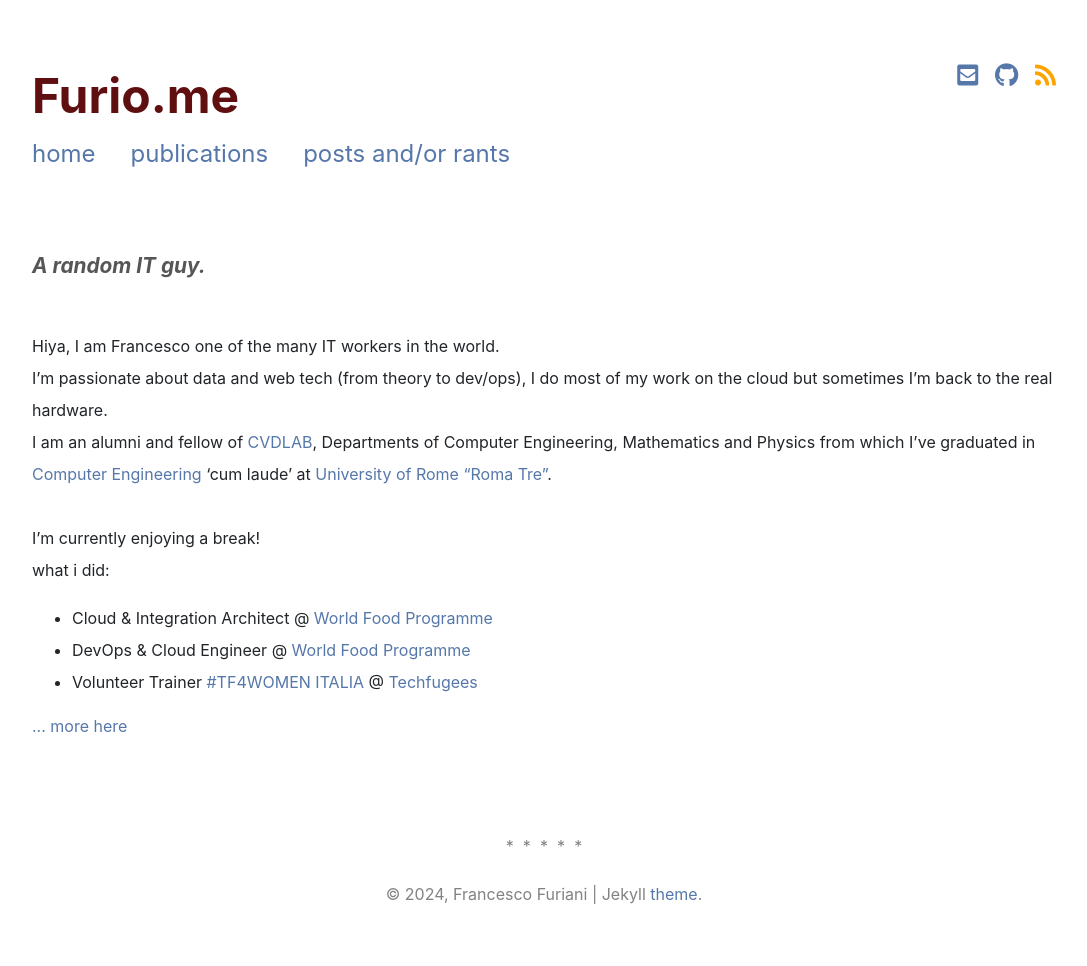
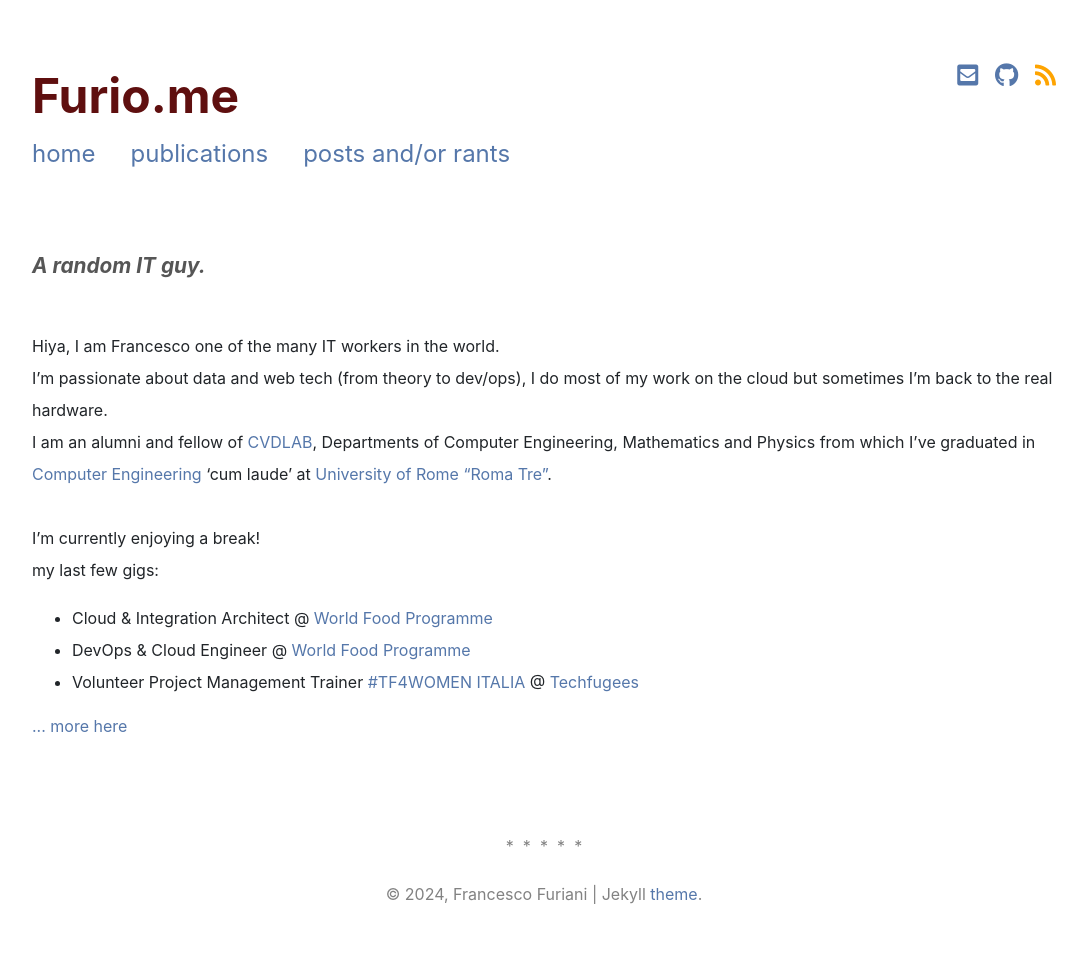
Before and after one commit to furio/furio.github.io, a Jekyll site: the page built from index.md, in a window 1280 px wide. Shown: the whole page, without its empty margins (96-1183 px from the left). Built offline with Jekyll 4.4.1, drawn with Linux system fonts in a browser that asks for light colours; nearby versions of some CDN libraries; a style sheet for code colours, icons or effects is not loaded.

Commit message:
Update job titles and descriptions in index.md

```diff
--- a/index.md
+++ b/index.md
@@ -18,10 +18,10 @@ graduated in [Computer Engineering](http://www.inf.uniroma3.it) 'cum laude' at [
 <br />
 <br />
 I'm currently enjoying a break! <br />
-what i did:
+my last few gigs:
 * Cloud &amp; Integration Architect @ [World Food Programme](https://www.wfp.org/)
 * DevOps &amp; Cloud Engineer @ [World Food Programme](https://www.wfp.org/)
-* Volunteer Trainer [#TF4WOMEN ITALIA](https://techfugees.com/it/fellowship-tf4women/italy/) @ [Techfugees](https://techfugees.com/it/)
+* Volunteer Project Management Trainer [#TF4WOMEN ITALIA](https://techfugees.com/it/fellowship-tf4women/italy/) @ [Techfugees](https://techfugees.com/it/)
 <br />
 <div id="worktext"></div>
 <br />
```
